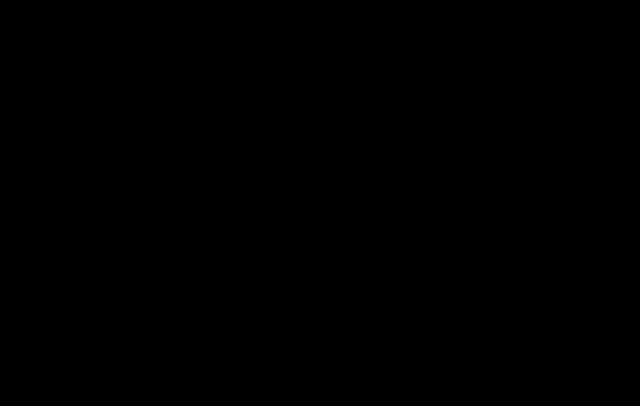
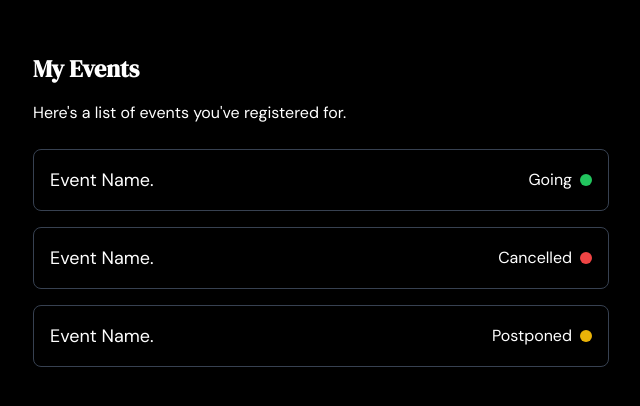
Before and after one commit to Pixelrick420/undecided, a React (Create React App) app in the folder frontend/: page /view in a window 1280 px wide. Before the commit this address had no page. Shown: the part 182-588 px from the top of the page, without its empty margins (319-959 px from the left). Built offline with nearby package versions, Linux system fonts and the light colour scheme.

Commit message:
event page fix

```diff
--- a/frontend/src/App.jsx
+++ b/frontend/src/App.jsx
@@ -9,6 +9,7 @@
 import AnimationComponent from "./pages/AnimationComponent.jsx";
 import { Link } from "react-router-dom";
 import { HostPage } from "./pages/host.jsx";
+import ViewPage from "./pages/viewPage.jsx";
 
 function App() {
   return (
@@ -20,6 +21,7 @@
         <Route path="/register" element={<RegisterPage />} />
         <Route path="/home" element={<HomePage />} />
         <Route path="/a" element={<AnimationComponent />} />
+        <Route path="/view" element={<ViewPage />} />
       </Routes>
     </div>
   );
--- a/frontend/src/pages/home.jsx
+++ b/frontend/src/pages/home.jsx
@@ -9,7 +9,7 @@
   const handleHostClick = () => {
     navigate("/host");
   };
-  const handleviewClick = () => {
+  const handleViewClick = () => {
     navigate("/view");
   };
   var name = "hambada thayoli";
```
